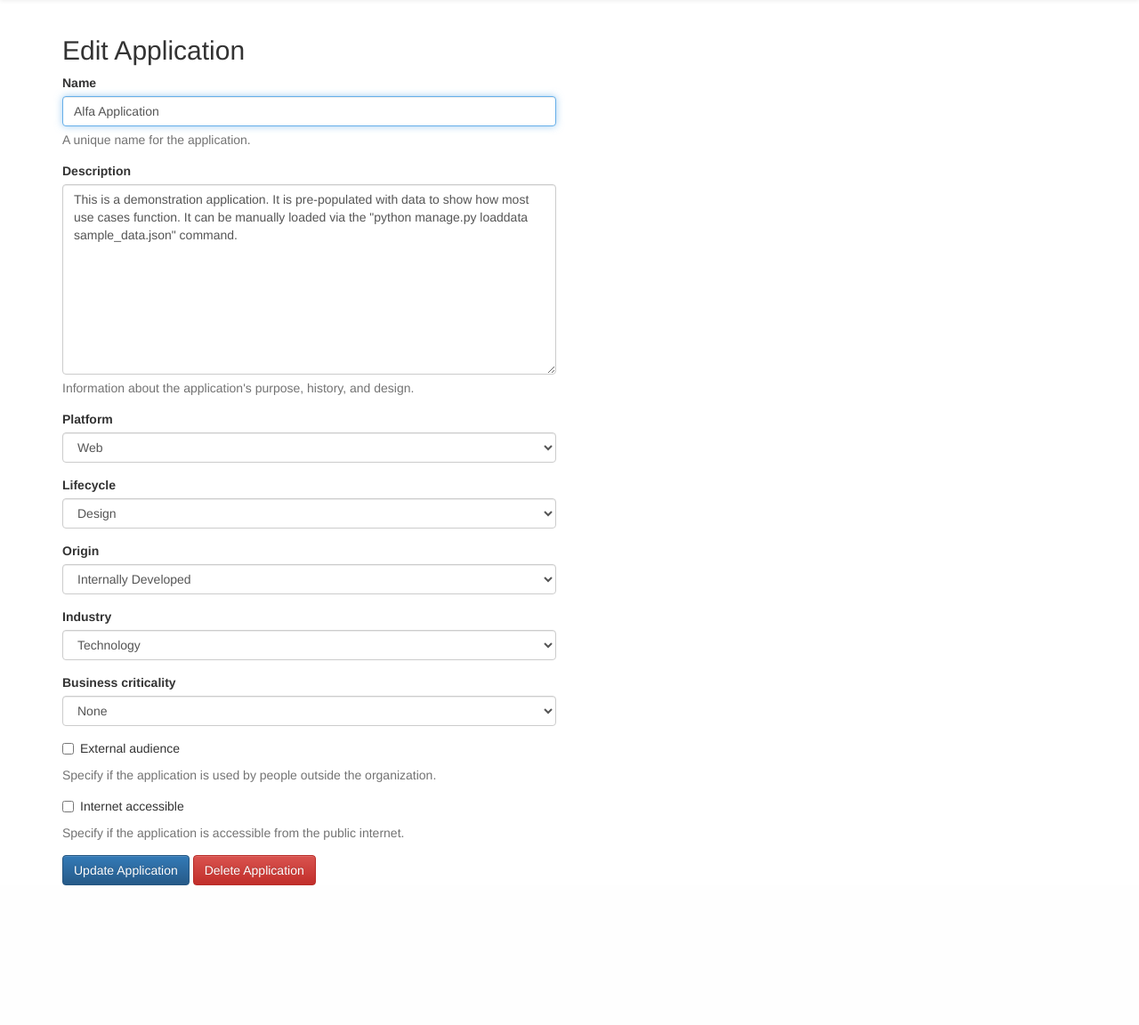
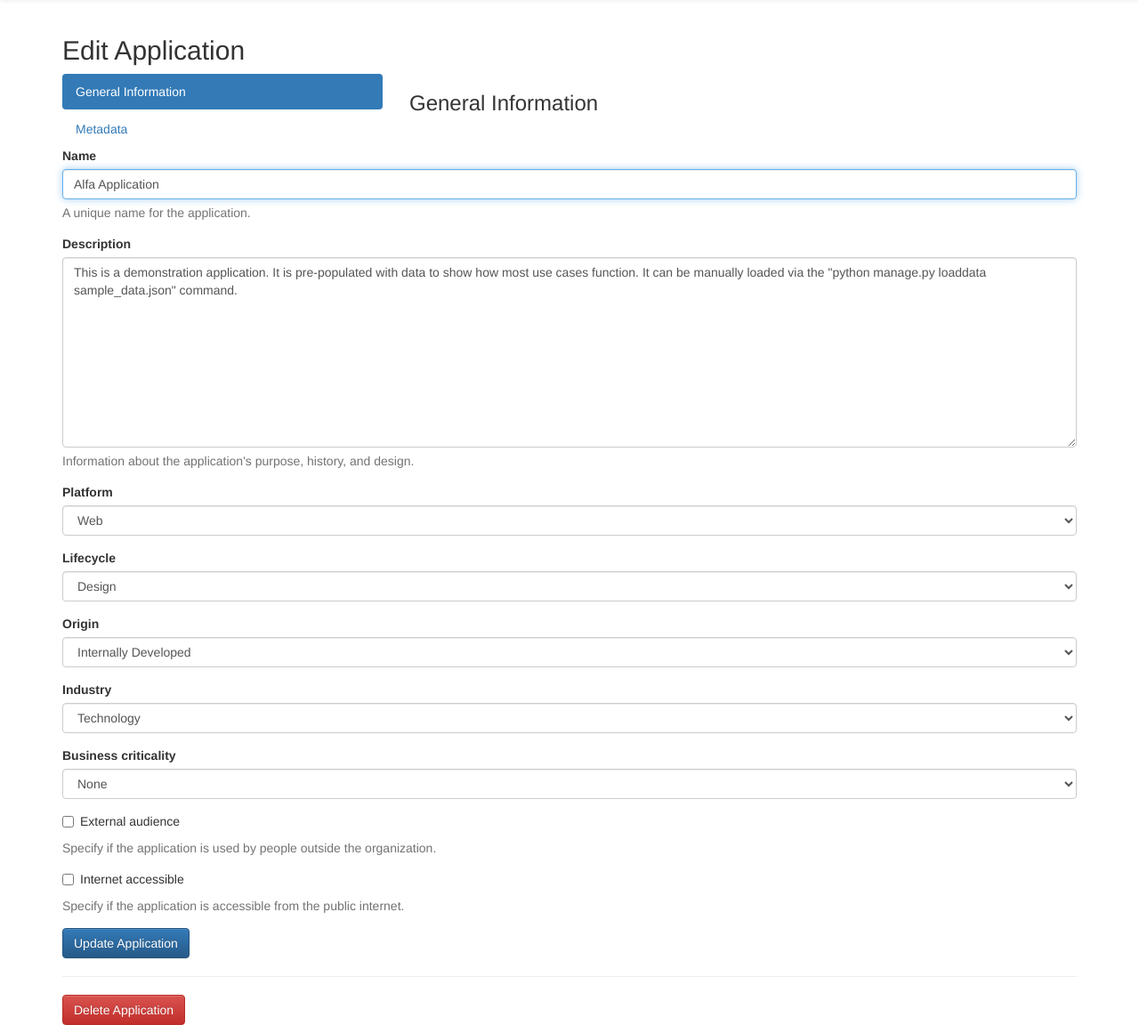
Before and after one commit to aparsons/bag-of-holding, a Django app: page /tracker/applications/1/edit/ in a window 1280 px wide. Shown: the part 51-1203 px from the top of the page at 89% size. Before the commit the page ends 1046 px from the top, so only its background shows below. Run offline with Django 3.2, Linux system fonts and the light colour scheme; the visitor is signed in with stand-in values (Sample User, id 1); data comes from the database, SQL or seed files in the repository; some libraries are stand-ins or nearby versions.

Commit message:
Update from Tuesday

```diff
--- a/appsec/appsec/templates/base.html
+++ b/appsec/appsec/templates/base.html
@@ -29,7 +29,7 @@
       <div id="navbar" class="navbar-collapse collapse">
         <ul class="nav navbar-nav">
           <li><a href="{% url 'dashboard' %}"><span class="glyphicon glyphicon-dashboard" aria-hidden="true"></span> Dashboard</a></li>
-          <li><a href="{% url 'tracker:applications.list' %}"><span class="glyphicon glyphicon-list" aria-hidden="true"></span> Applications</a></li>
+          <li><a href="{% url 'tracker:application.list' %}"><span class="glyphicon glyphicon-list" aria-hidden="true"></span> Applications</a></li>
         </ul>
         <ul class="nav navbar-nav navbar-right">
           {% if user.is_staff %}
--- a/appsec/tracker/forms.py
+++ b/appsec/tracker/forms.py
@@ -1,12 +1,6 @@
 from django import forms
 
 from tracker.models import Application, Engagement
-
-# Deprecated
-class ApplicationEditForm(forms.ModelForm):
-    class Meta:
-        model = Application
-        fields = ['name', 'description', 'platform', 'lifecycle', 'origin', 'industry', 'business_criticality', 'external_audience', 'internet_accessible']
 
 
 class ApplicationAddForm(forms.ModelForm):
@@ -15,10 +9,16 @@ class ApplicationAddForm(forms.ModelForm):
 		fields = ['name', 'description']
 
 
+class ApplicationEditForm(forms.ModelForm):
+    class Meta:
+        model = Application
+        fields = ['name', 'description', 'platform', 'lifecycle', 'origin', 'industry', 'business_criticality', 'external_audience', 'internet_accessible']
+
+
 class ApplicationDeleteForm(forms.ModelForm):
 	class Meta:
 		model = Application
-		fields = ['id']
+		fields = []
 
 
 class EngagementAddForm(forms.ModelForm):
--- a/appsec/tracker/models.py
+++ b/appsec/tracker/models.py
@@ -192,6 +192,8 @@ class Application(models.Model):
     #threadfix data
     #threadfix_application_id = models.IntegerField(unique=True)
     #data classification
+    #developer experience / familiarity
+    #finance data
 
     tags = models.ManyToManyField(Tag, blank=True)
 
--- a/appsec/tracker/templates/tracker/applications/edit.html
+++ b/appsec/tracker/templates/tracker/applications/edit.html
@@ -6,10 +6,30 @@
 
 {% block content %}
 <div class="row">
-  <div class="col-md-6">
+  <div class="col-md-12">
     <h2>Edit Application</h2>
+    <div role="tabpanel">
       <form method="post" action="{% url 'tracker:application.edit' application.id %}">
         {% csrf_token %}
+
+        <div class="row">
+          <div class="col-md-4">
+            <ul class="nav nav-pills nav-stacked" role="tablist">
+              <li role="presentation" class="active"><a href="#general" aria-controls="general" role="tab" data-toggle="tab">General Information</a></li>
+              <li role="presentation"><a href="#meta" aria-controls="meta" role="tab" data-toggle="tab">Metadata</a></li>
+            </ul>
+          </div>
+          <div class="col-md-8">
+            <div class="tab-content">
+              <div role="tabpanel" class="tab-pane fade in active" id="general">
+                <h3>General Information</h3>
+              </div>
+              <div role="tabpanel" class="tab-pane fade" id="meta">
+                <h3>Metadata Information</h3>
+              </div>
+            </div>
+          </div>
+        </div>
 
         <div class="form-group{% if form.name.errors %} has-error has-feedback{% endif %}">
           <label class="control-label" for="{{ form.name.id_for_label }}">{{ form.name.label }}</label>
@@ -69,8 +89,15 @@
           {% if form.internet_accessible.help_text %}<p class="help-block">{{ form.internet_accessible.help_text }}</p>{% endif %}
         </div>
         <button class="btn btn-primary" type="submit">Update Application</button>
-      <a href="{% url 'tracker:application.delete' application.id %}" class="btn btn-danger" onclick="return confirm('Are you sure want to delete this application?');">Delete Application</a>
       </form>
+    </div>
+    <hr>
+
+    <form method="post" action="{% url 'tracker:application.delete' application.id %}">
+      {% csrf_token %}
+      <button class="btn btn-danger" type="submit" onclick="return confirm('Are you sure want to delete this application?');">Delete Application</button>
+    </form>
+
   </div>
 </div>
 {% endblock %}
--- a/appsec/tracker/templates/tracker/engagements/add.html
+++ b/appsec/tracker/templates/tracker/engagements/add.html
@@ -6,8 +6,9 @@
 
 {% block content %}
 <div class="row">
-  <div class="col-md-6">
+  <div class="col-md-6 col-md-offset-3">
     <h2>Add Engagement</h2>
+    <div class="well well-lg">
       <form method="post" action="{% url 'tracker:engagement.add' application.id %}">
         {% csrf_token %}
 
@@ -33,8 +34,11 @@
           {% if form.end_date.help_text %}<p class="help-block">{{ form.end_date.help_text }}</p>{% endif %}
         </div>
 
+        <a href="{% url 'tracker:application.detail' application.id %}" class="btn btn-default" role="button">Cancel</a>
   	    <button class="btn btn-primary" type="submit">Add Engagement</button>
+
       </form>
     </div>
   </div>
+</div>
 {% endblock %}
--- a/appsec/tracker/urls.py
+++ b/appsec/tracker/urls.py
@@ -6,7 +6,7 @@ from tracker import views
 urlpatterns = patterns('',
 
 	# Application Routes
-    url(r'^applications/$', views.application_list, name='applications.list'),
+    url(r'^applications/$', views.application_list, name='application.list'),
     url(r'^applications/(?P<application_id>\d+)/$', views.application_detail, name='application.detail'),
     url(r'^applications/add/$', views.application_add, name='application.add'),
     url(r'^applications/(?P<application_id>\d+)/edit/$', views.application_edit, name='application.edit'),
--- a/appsec/tracker/views.py
+++ b/appsec/tracker/views.py
@@ -7,7 +7,7 @@ from django.shortcuts import get_object_or_404, render, redirect
 from django.views.decorators.http import require_http_methods
 
 from tracker.models import Application, Engagement, Activity, Tag
-from tracker.forms import ApplicationAddForm, ApplicationEditForm, EngagementAddForm
+from tracker.forms import ApplicationAddForm, ApplicationEditForm, ApplicationDeleteForm, EngagementAddForm
 
 # Create your views here.
 
@@ -74,13 +74,17 @@ def application_edit(request, application_id):
 
 
 @login_required
-#@require_http_methods(['POST']) -- TODO ONLY ACCEPT POST
+@require_http_methods(['POST'])
 def application_delete(request, application_id):
     application = get_object_or_404(Application, pk=application_id)
 
-    application.delete()
+    form = ApplicationDeleteForm(request.POST or None)
 
-    return redirect('tracker:applications.list')
+    if form.is_valid():
+        application.delete()
+        return redirect('tracker:application.list')
+    else:
+        return redirect('tracker:applications.detail', application.id)
 
 
 @login_required
@@ -102,15 +106,15 @@ def engagement_add(request, application_id):
 @login_required
 @require_http_methods(['GET'])
 def engagement_detail(request, engagement_id):
-    try:
-        engagement = Engagement.objects.get(pk=engagement_id)
-        open_activities = engagement.activity_set.filter(status=Activity.OPEN_STATUS)
-        closed_activities = engagement.activity_set.filter(status=Activity.CLOSED_STATUS)
-    except Engagement.DoesNotExist:
-        raise Http404("Engagement does not exist")
+    engagement = get_object_or_404(Engagement, pk=engagement_id)
+
+    pending_activities = engagement.activity_set.filter(status=Activity.PENDING_STATUS)
+    open_activities = engagement.activity_set.filter(status=Activity.OPEN_STATUS)
+    closed_activities = engagement.activity_set.filter(status=Activity.CLOSED_STATUS)
 
     return render(request, 'tracker/engagements/detail.html', {
         'engagement': engagement,
+        'pending_activities': pending_activities,
         'open_activities': open_activities,
         'closed_activities': closed_activities
     })
```
Also changed, not shown: appsec/tracker/templates/tracker/applications/add.html (+6 -44 lines), appsec/tracker/templates/tracker/engagements/detail.html (+13 -6 lines). Lines whose indentation alone changed are shown as unchanged.
